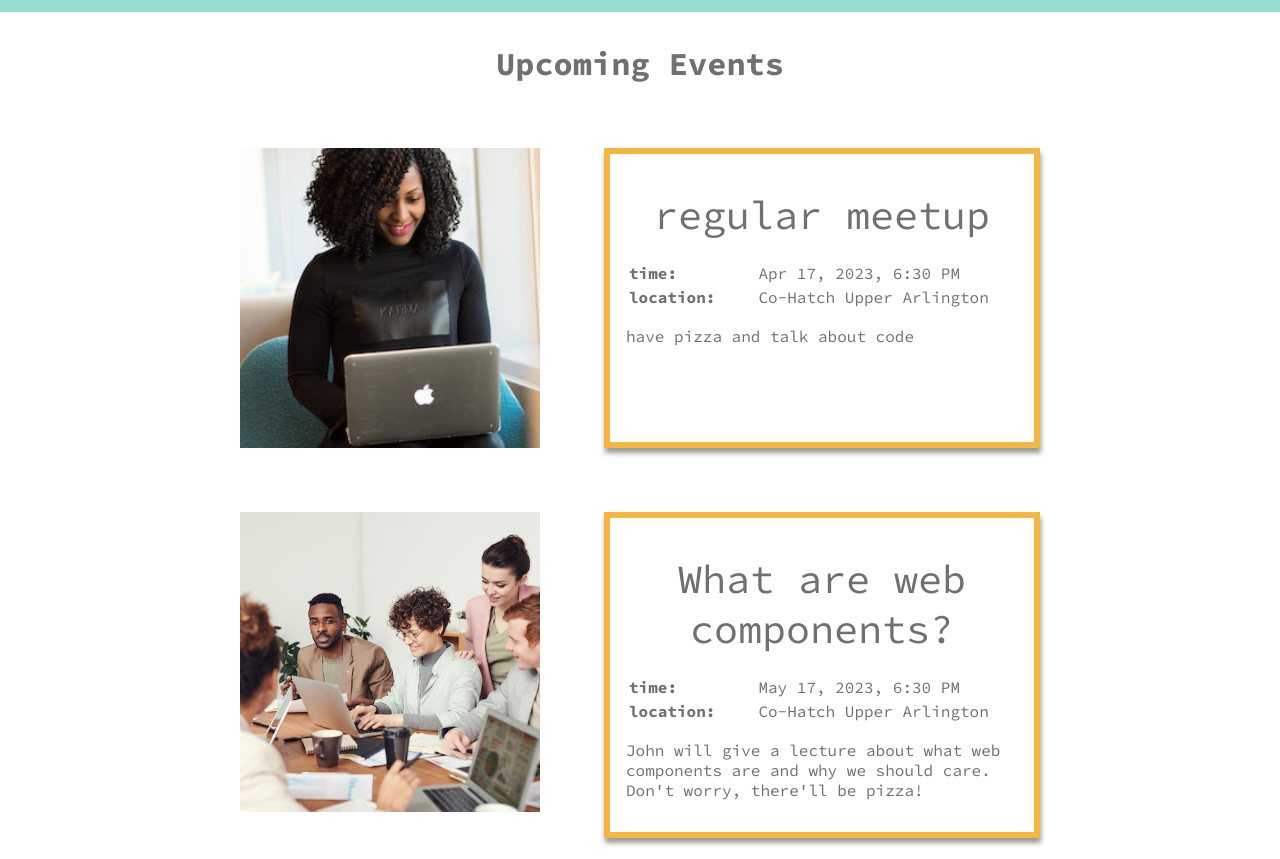
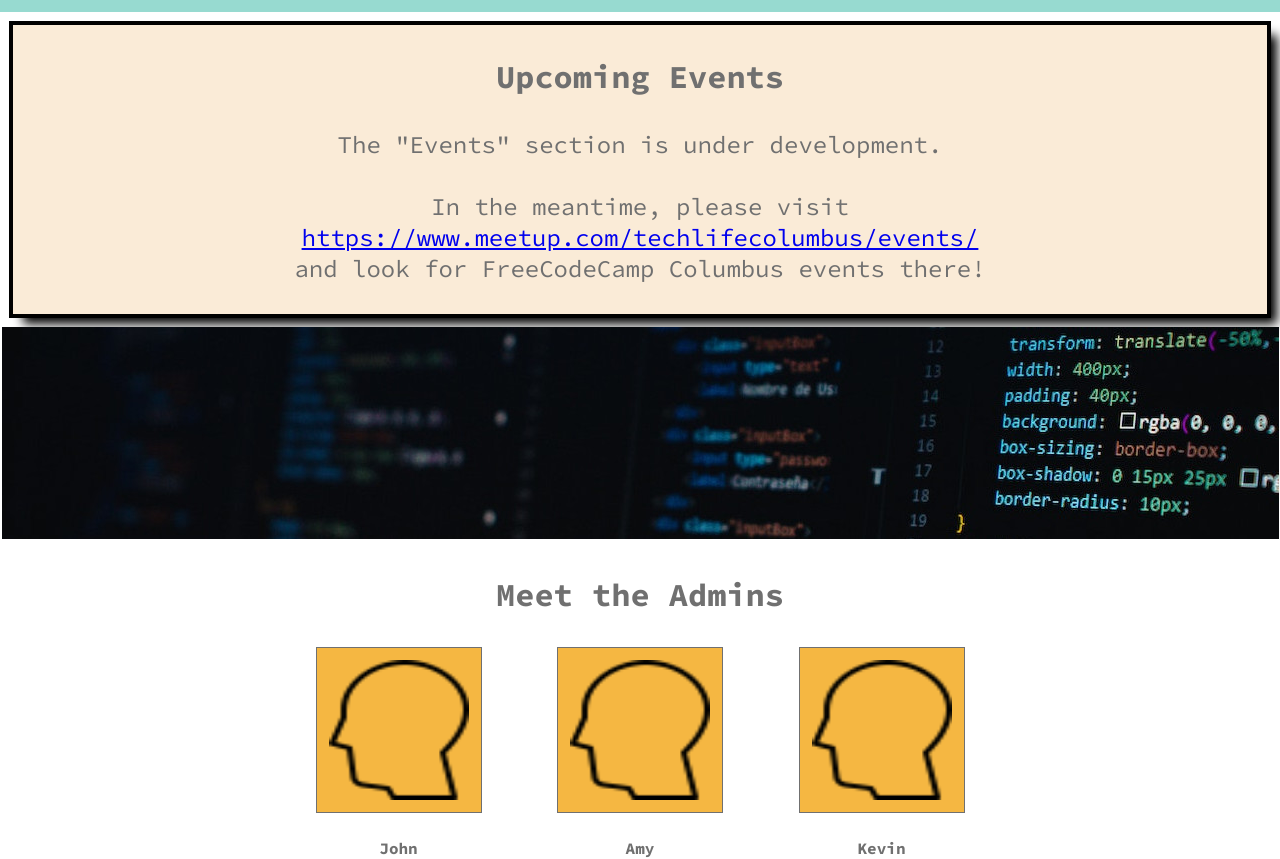
Before and after one commit to FCCColumbus/cbus-web, a React (Create React App) app: page / in a window 1280 px wide. Shown: the part 1340-2199 px from the top of the page. Built offline with nearby package versions, Linux system fonts and the light colour scheme.

Commit message:
Replace hardcoded events with placeholder text; other formatting related to events

```diff
--- a/src/Events.jsx
+++ b/src/Events.jsx
@@ -1,31 +1,42 @@
-import Event from './Event'
+// import Event from './Event'
 
 function Events() {
+    // The arrays below are retained for future reference,
+    // pending implementation of some API call to retrieve events from Google Calendar or Meetup.com, for example.
 
-    // I GUESS John can update this on an event by event basis lol
-    const events = [{
-        name: "regular meetup",
-        description: "have pizza and talk about code",
-        time: new Date('2023-04-17T18:30:00'),
-        location: 'Co-Hatch Upper Arlington',
-        id: 'event-01'
-    }, {
-        name: "What are web components?",
-        description: "John will give a lecture about what web components are and why we should care. Don't worry, there'll be pizza!",
-        time: new Date('2023-05-17T18:30:00'),
-        location: 'Co-Hatch Upper Arlington',
-        id: 'event-02'
-    }]
+    // const events = [{
+    //     name: "regular meetup",
+    //     description: "have pizza and talk about code",
+    //     time: new Date('2023-04-17T18:30:00'),
+    //     location: 'Co-Hatch Upper Arlington',
+    //     id: 'event-01'
+    // }, {
+    //     name: "What are web components?",
+    //     description: "John will give a lecture about what web components are and why we should care. Don't worry, there'll be pizza!",
+    //     time: new Date('2023-05-17T18:30:00'),
+    //     location: 'Co-Hatch Upper Arlington',
+    //     id: 'event-02'
+    // }]
 
     return (
         <>
             <div id="events-section" className="events">
                 <h3>Upcoming Events</h3>
-                {events.map((event, i) => <Event event={event} key={event.id} id={i} />)}
+                <div id="events-placeholder-text">
+                    The &quot;Events&quot; section is under development.
+                    <br /><br />
+                    In the meantime, please visit
+                    <br />
+                    <a href="https://www.meetup.com/techlifecolumbus/events/">https://www.meetup.com/techlifecolumbus/events/</a>
+                    <br />
+                    and look for FreeCodeCamp Columbus events there!
+                </div>
+                {/* The array mapping below is retained for future reference. */}
+                {/* {events.map((event, i) => <Event event={event} key={event.id} id={i} />)} */}
             </div>
             <img src='/divider.jpg' alt='code on a screen. mostly css' />
         </>
-    )
+    );
+}
 
-}
-export default Events
+export default Events;
--- a/src/index.css
+++ b/src/index.css
@@ -125,15 +125,25 @@ h3 {
     display: flex;
     flex-flow: column nowrap;
     align-items: center;
+    outline: 4px solid black;
+    margin: 1%;
+    padding: 0 0 30px 0;
+    background-color: antiquewhite;
+    box-shadow: 10px 10px 10px #000;
 }
 
-.event {
+#events-placeholder-text {
+    font-size: 1.5em;
+}
+
+/* Disabling until events are more fully implemented via API calls */
+/* .event {
     max-width: 800px;
     width: 100%;
     margin: 1em;
     display: flex;
     padding: 1em;
-}
+} */
 
 .event-img {
     height: 300px;
```
